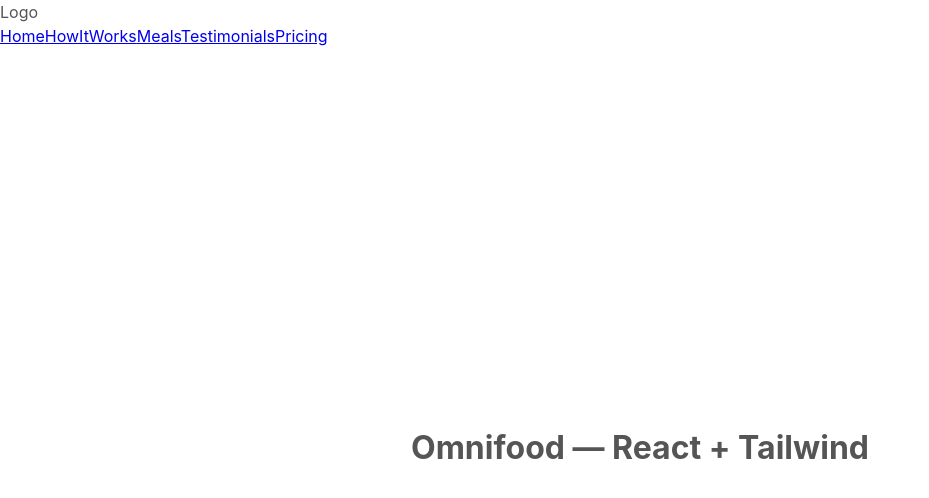
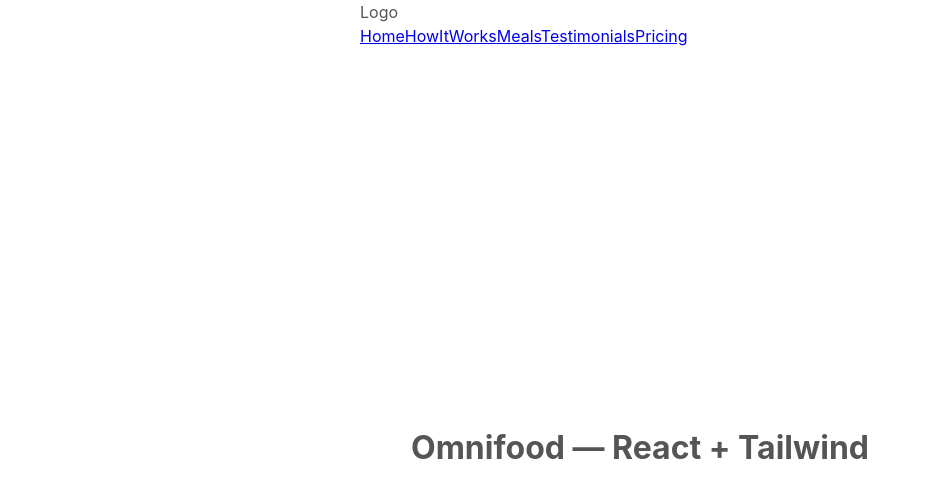
Before and after one commit to CodieMisiani/Omnifood, a React (Vite) app: page / in a window 1280 px wide. Shown: the top 498 px of the page, without its empty margins (0-929 px from the left). Built offline with nearby package versions, Linux system fonts and the light colour scheme.

Commit message:
refactor: restructure App component layout for better readability

```diff
--- a/src/App.jsx
+++ b/src/App.jsx
@@ -5,12 +5,14 @@ import Header from "./Components/Header";
 const App = () => {
   return (
     <>
+      <div className="w-[43.75%] mx-auto">
         <header>
           <Header />
         </header>
         <main className="min-h-screen flex items-center justify-center">
           <h1 className="text-3xl font-bold">Omnifood — React + Tailwind</h1>
         </main>
+      </div>
     </>
   );
 };
```
Lines whose indentation alone changed are shown as unchanged.
